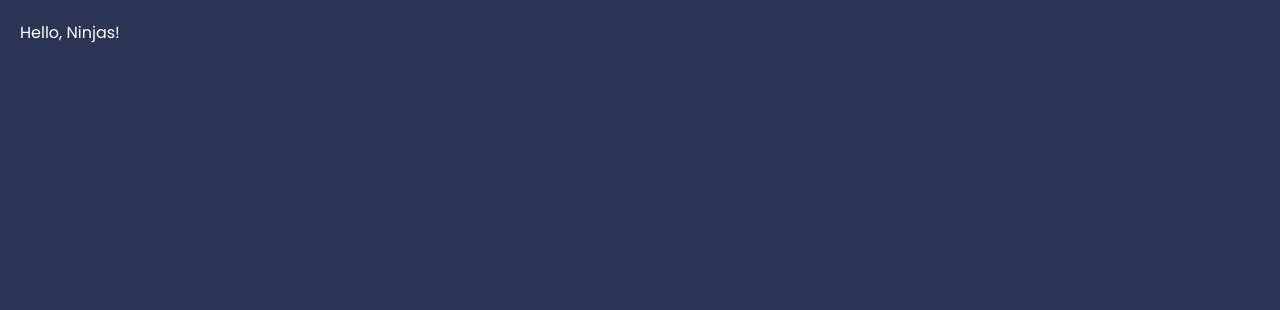
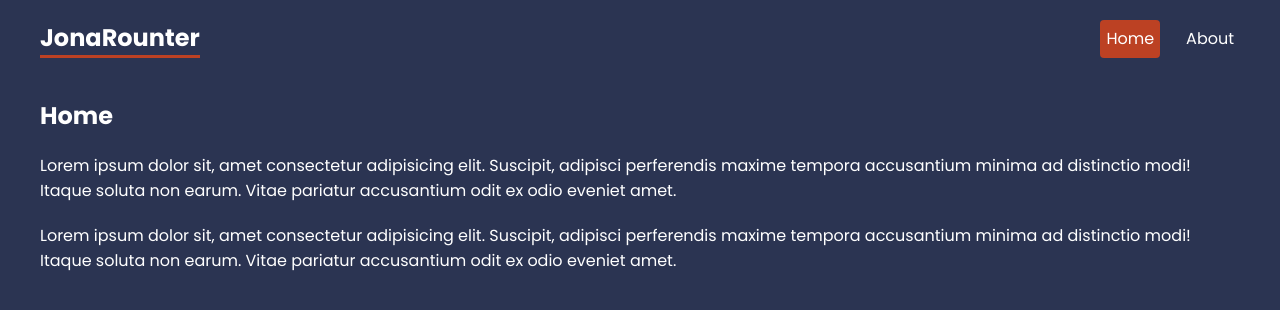
Before and after one commit to JavokhirTursunboev/jobarouter, a React (Create React App) app: page /home in a window 1280 px wide. Shown: the top 310 px of the page. Built offline with nearby package versions, Linux system fonts and the light colour scheme.

Commit message:
i added  createbrowserRouter  createRoutersFromElement  and Outlet

```diff
--- a/src/App.js
+++ b/src/App.js
@@ -1,9 +1,24 @@
+import {
+  createBrowserRouter,
+  createRoutesFromElements,
+  Route,
+  RouterProvider,
+} from "react-router-dom";
+import About from "./components/About";
+import Home from "./components/Home";
+import Layout from "./layout/Layout";
+
+const rounter = createBrowserRouter(
+  createRoutesFromElements(
+    <Route path="/" element={<Layout />}>
+      <Route path="/home" element={<Home />} />
+      <Route path="about" element={<About />} />
+    </Route>
+  )
+);
+
 function App() {
-  return (
-    <div className="App">
-      Hello, Ninjas!
-    </div>
-  );
+  return <RouterProvider router={rounter} />;
 }
 
-export default App
+export default App;
--- /dev/null
+++ b/src/components/About.jsx
@@ -0,0 +1,26 @@
+import React from "react";
+
+function About() {
+  return (
+    <div>
+      <h3>About</h3>
+      <p>
+        Lorem ipsum dolor sit, amet consectetur adipisicing elit. Impedit,
+        voluptatum. Similique eos nobis praesentium beatae ducimus minus optio
+        iure laboriosam accusantium. Dolore nulla architecto laboriosam quod
+        sequi odit, veniam voluptatibus.
+      </p>
+      <p>
+        Lorem ipsum dolor sit, amet consectetur adipisicing elit. Impedit,
+        voluptatum. Similique eos nobis praesentium beatae ducimus minus optio
+        iure laboriosam accusantium. Dolore nulla architecto laboriosam quod
+        Lorem ipsum dolor sit, amet consectetur adipisicing elit. Impedit,
+        voluptatum. Similique eos nobis praesentium beatae ducimus minus optio
+        iure laboriosam accusantium. Dolore nulla architecto laboriosam quod
+        sequi odit, veniam voluptatibus.
+      </p>
+    </div>
+  );
+}
+
+export default About;
--- /dev/null
+++ b/src/components/Home.jsx
@@ -0,0 +1,23 @@
+import React from "react";
+
+function Home() {
+  return (
+    <div>
+      <h2>Home</h2>
+      <p>
+        Lorem ipsum dolor sit, amet consectetur adipisicing elit. Suscipit,
+        adipisci perferendis maxime tempora accusantium minima ad distinctio
+        modi! Itaque soluta non earum. Vitae pariatur accusantium odit ex odio
+        eveniet amet.
+      </p>
+      <p>
+        Lorem ipsum dolor sit, amet consectetur adipisicing elit. Suscipit,
+        adipisci perferendis maxime tempora accusantium minima ad distinctio
+        modi! Itaque soluta non earum. Vitae pariatur accusantium odit ex odio
+        eveniet amet.
+      </p>
+    </div>
+  );
+}
+
+export default Home;
--- a/src/index.css
+++ b/src/index.css
@@ -1,4 +1,4 @@
-@import url('https://fonts.googleapis.com/css2?family=Poppins:wght@400;700&display=swap');
+@import url("https://fonts.googleapis.com/css2?family=Poppins:wght@400;700&display=swap");
 
 :root {
   --primary: #bc4123;
@@ -27,21 +27,38 @@ button {
 }
 
 /* navbar */
+header nav {
+  display: flex;
+  gap: 20px;
+  justify-content: end;
+  max-width: 1200px;
+  margin: 0 auto;
+}
 
+header nav h1 {
+  margin-right: auto;
+  border-bottom: 3px solid var(--primary);
+}
+header nav a {
+  text-decoration: none;
+  padding: 6px;
+  border-radius: 4px;
+}
+header nav a.active {
+  background-color: var(--primary);
+}
 
 /* page content */
-
-
+main {
+  max-width: 1200px;
+  margin: 40px auto;
+}
 /* help layout */
-
 
 /* faq */
 
-
 /* careers list */
-
 
 /* careers details */
 
-
 /* breadcrumbs */
--- /dev/null
+++ b/src/layout/Layout.jsx
@@ -0,0 +1,20 @@
+import { NavLink, Outlet } from "react-router-dom";
+
+function Layout() {
+  return (
+    <div className="layout">
+      <header>
+        <nav>
+          <h1>JonaRounter</h1>
+          <NavLink to="/home">Home </NavLink>
+          <NavLink to="/about">About</NavLink>
+        </nav>
+      </header>
+      <main>
+        <Outlet />
+      </main>
+    </div>
+  );
+}
+
+export default Layout;
```
